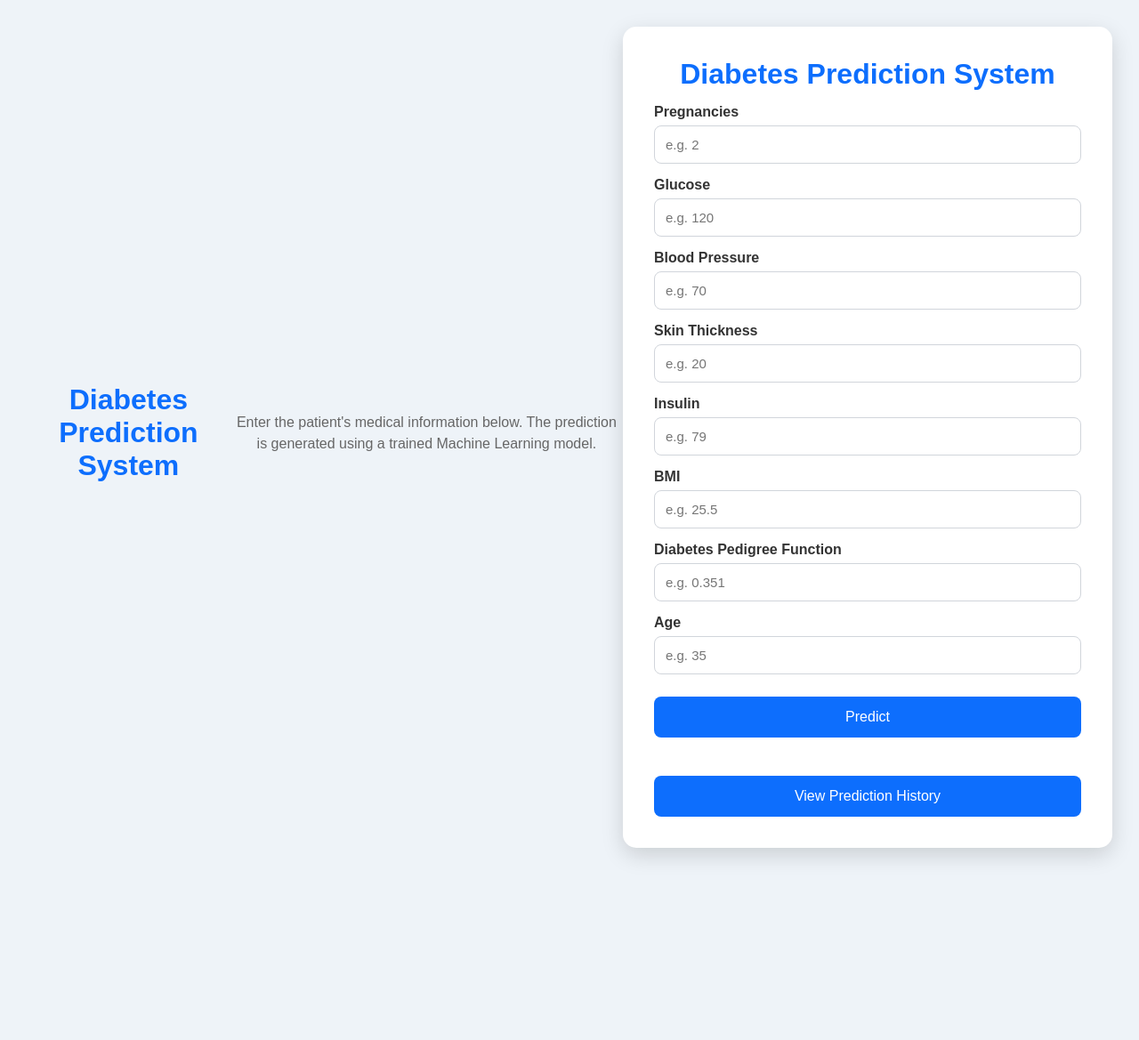
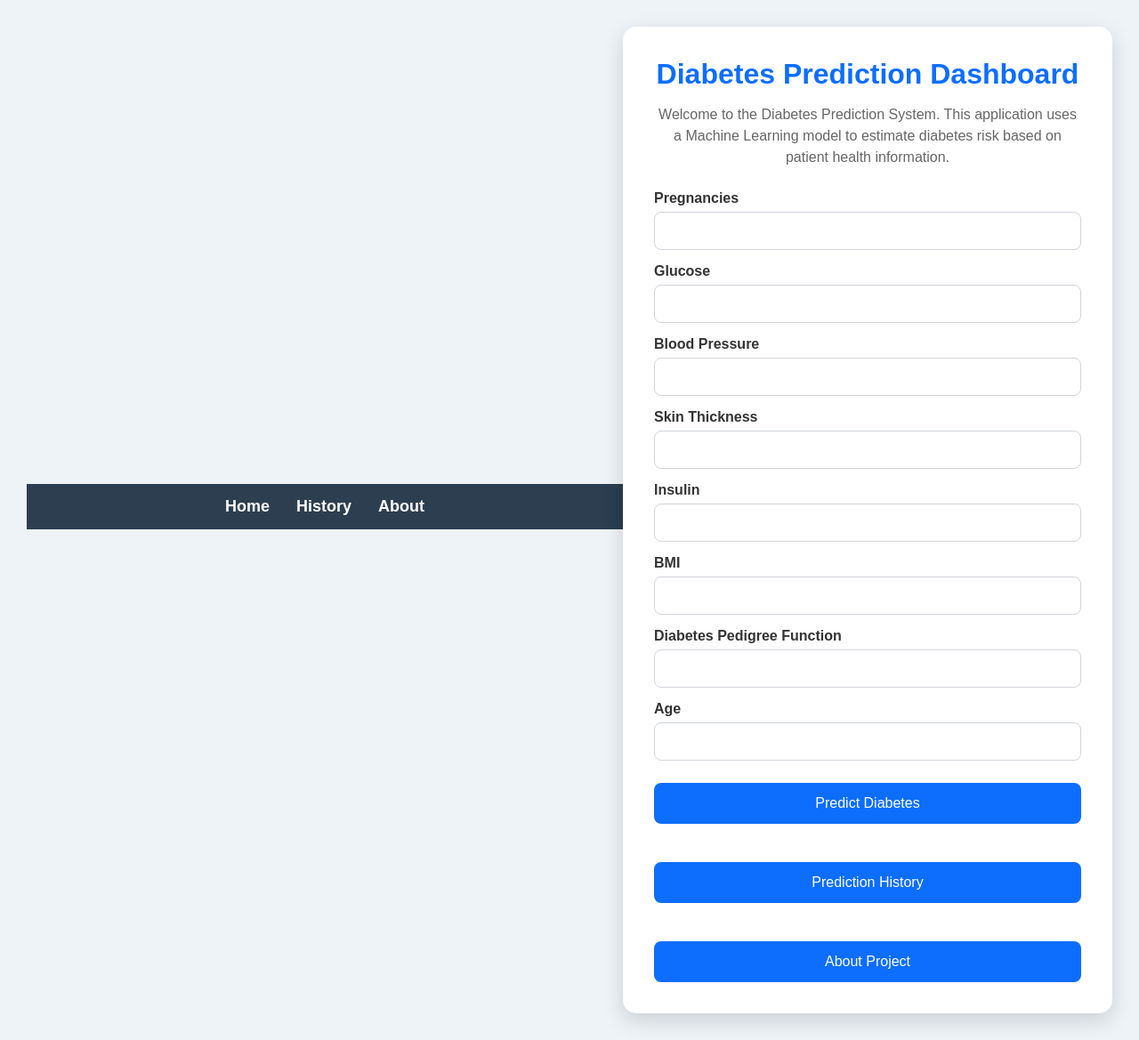
Before and after one commit to harinisharma-t/DiabetesPredictionAI, a Flask app: page / in a window 1280 px wide. Shown: the whole page at 89% size. Before the commit the page ends 966 px from the top, so only its background shows below. Run offline with Flask 3, Linux system fonts and the light colour scheme; parts of the project's set-up code (start-up, migrations or seed data) failed here and were passed over.

Commit message:
Day 14: Add About page and navigation bar

```diff
--- a/app/app.py
+++ b/app/app.py
@@ -74,5 +74,9 @@ def history():
         predictions=predictions
     )
 
+@app.route("/about")
+def about():
+    return render_template("about.html")
+
 if __name__ == "__main__":
     app.run(debug=True)
--- a/app/static/style.css
+++ b/app/static/style.css
@@ -98,3 +98,34 @@ p {
 a {
     text-decoration: none;
 }
+
+/* =========================
+   Navigation Bar
+========================= */
+
+.navbar{
+    width:100%;
+    background:#2c3e50;
+    padding:15px 0;
+    margin-bottom:30px;
+}
+
+.navbar ul{
+    list-style:none;
+    display:flex;
+    justify-content:center;
+    gap:30px;
+    margin:0;
+    padding:0;
+}
+
+.navbar a{
+    color:white;
+    text-decoration:none;
+    font-size:18px;
+    font-weight:bold;
+}
+
+.navbar a:hover{
+    color:#4CAF50;
+}
--- a/app/templates/index.html
+++ b/app/templates/index.html
@@ -1,90 +1,74 @@
 <!DOCTYPE html>
 <html>
+
 <head>
-   <h1>Diabetes Prediction System</h1>
-
-<p class="subtitle">
-Enter the patient's medical information below.
-The prediction is generated using a trained Machine Learning model.
-</p>
-
+    <title>Diabetes Prediction System</title>
     <link rel="stylesheet" href="{{ url_for('static', filename='style.css') }}">
 </head>
 
 <body>
 
+<nav class="navbar">
+    <ul>
+        <li><a href="/">Home</a></li>
+        <li><a href="/history">History</a></li>
+        <li><a href="/about">About</a></li>
+    </ul>
+</nav>
+
 <div class="container">
 
-<h1>Diabetes Prediction System</h1>
+    <h1>Diabetes Prediction Dashboard</h1>
+
+    <p class="subtitle">
+        Welcome to the Diabetes Prediction System.
+        This application uses a Machine Learning model to estimate diabetes risk
+        based on patient health information.
+    </p>
 
     <form action="/predict" method="POST">
 
         <label>Pregnancies</label>
-<input type="number"
-       name="Pregnancies"
-       placeholder="e.g. 2"
-       min="0"
-       required>
+        <input type="number" name="Pregnancies" min="0" required>
 
         <label>Glucose</label>
-<input type="number"
-       name="Glucose"
-       placeholder="e.g. 120"
-       min="0"
-       required>
+        <input type="number" name="Glucose" min="0" required>
 
         <label>Blood Pressure</label>
-<input type="number"
-       name="BloodPressure"
-       placeholder="e.g. 70"
-       min="0"
-       required>
+        <input type="number" name="BloodPressure" min="0" required>
 
         <label>Skin Thickness</label>
-<input type="number"
-       name="SkinThickness"
-       placeholder="e.g. 20"
-       min="0"
-       required>
+        <input type="number" name="SkinThickness" min="0" required>
 
         <label>Insulin</label>
-<input type="number"
-       name="Insulin"
-       placeholder="e.g. 79"
-       min="0"
-       required>
+        <input type="number" name="Insulin" min="0" required>
 
         <label>BMI</label>
-<input type="number"
-       step="0.1"
-       name="BMI"
-       placeholder="e.g. 25.5"
-       min="0"
-       required>
+        <input type="number" step="0.1" name="BMI" min="0" required>
 
         <label>Diabetes Pedigree Function</label>
-<input type="number"
-       step="0.001"
-       name="DiabetesPedigreeFunction"
-       placeholder="e.g. 0.351"
-       min="0"
-       required>
+        <input type="number" step="0.001" name="DiabetesPedigreeFunction" min="0" required>
 
         <label>Age</label>
-<input type="number"
-       name="Age"
-       placeholder="e.g. 35"
-       min="1"
-       required>
-<button type="submit">Predict</button>
+        <input type="number" name="Age" min="1" required>
+
+        <br>
+
+        <button type="submit">Predict Diabetes</button>
+
+    </form>
+
+    <br>
+
+    <a href="/history">
+        <button type="button">Prediction History</button>
+    </a>
 
     <br><br>
 
-<a href="/history">
-    <button type="button">View Prediction History</button>
+    <a href="/about">
+        <button type="button">About Project</button>
     </a>
-
-</form>
 
 </div>
 
```
Also changed, not shown: app/templates/about.html (added, +59 -0 lines), app/templates/history.html (+8 -0 lines). Lines whose indentation alone changed are shown as unchanged.
